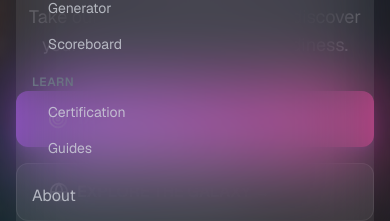
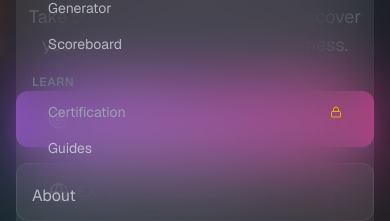
Before and after one commit to yashkulshrestha1102/data-protection-galaxy, a Next.js app: page / in a window 390 px wide. Both pictures are taken after a click on the button "Toggle menu". Shown: the part 303-524 px from the top of the page. Built offline with nearby package versions, Linux system fonts and the light colour scheme.

Commit message:
certificate pe lock lagya hi

```diff
--- a/components/layout/Header.tsx
+++ b/components/layout/Header.tsx
@@ -3,7 +3,7 @@
 import Link from "next/link";
 import { usePathname } from "next/navigation";
 import { useState } from "react";
-import { Menu, X, ChevronDown } from "lucide-react";
+import { Menu, X, ChevronDown, Lock, Info } from "lucide-react";
 
 // ===== RESOURCES DROPDOWN ITEMS =====
 const resourcesDropdown = [
@@ -18,19 +18,27 @@ const toolsDropdown = [
   { href: "/scorecard", label: "Scoreboard" },
 ];
 
-// ===== LEARN DROPDOWN ITEMS =====
+// ===== LEARN DROPDOWN ITEMS (SIRF Certification Locked) =====
 const learnDropdown = [
-  { href: "/certificate-course", label: "Certification" },
-  { href: "/resources/guides", label: "Guides" },
+  { href: "/certificate-course", label: "Certification", locked: true },
+  { href: "/resources/guides", label: "Guides", locked: false },
 ];
 
 export const Header = () => {
   const [isOpen, setIsOpen] = useState(false);
   const [openDropdown, setOpenDropdown] = useState<string | null>(null);
+  const [showLockMessage, setShowLockMessage] = useState<string | null>(null);
   const pathname = usePathname();
 
   const handleMouseEnter = (dropdown: string) => setOpenDropdown(dropdown);
   const handleMouseLeave = () => setOpenDropdown(null);
+
+  // Locked link par click hone par message dikhane ka function
+  const handleLockedClick = (label: string) => {
+    setShowLockMessage(`${label} section is Coming Soon. Under Maintenance!`);
+    // 3 second baad message gayab
+    setTimeout(() => setShowLockMessage(null), 3000);
+  };
 
   return (
     <header className="fixed top-0 left-0 right-0 z-50 bg-white/5 backdrop-blur-2xl border-b border-white/10 shadow-[0_8px_32px_rgba(0,0,0,0.4)]">
@@ -162,7 +170,7 @@ export const Header = () => {
               )}
             </div>
 
-            {/* Learn Dropdown */}
+            {/* Learn Dropdown (SIRF Certification Locked) */}
             <div
               className="relative"
               onMouseEnter={() => handleMouseEnter('learn')}
@@ -182,6 +190,18 @@ export const Header = () => {
               {openDropdown === 'learn' && (
                 <div className="absolute top-full left-0 mt-2 w-48 bg-black/90 backdrop-blur-2xl border border-white/10 rounded-xl shadow-2xl py-2">
                   {learnDropdown.map((item) => (
+                    item.locked ? (
+                      // Locked Item (Certification)
+                      <div
+                        key={item.href}
+                        onClick={() => handleLockedClick(item.label)}
+                        className="flex items-center justify-between px-4 py-2.5 text-sm text-gray-400 cursor-not-allowed hover:bg-white/5"
+                      >
+                        <span>{item.label}</span>
+                        <Lock className="w-3 h-3 text-yellow-500" />
+                      </div>
+                    ) : (
+                      // Open Item (Guides)
                       <Link
                         key={item.href}
                         href={item.href}
@@ -194,6 +214,7 @@ export const Header = () => {
                       >
                         {item.label}
                       </Link>
+                    )
                   ))}
                 </div>
               )}
@@ -236,7 +257,7 @@ export const Header = () => {
           </button>
         </div>
 
-        {/* ===== MOBILE NAVIGATION (Complete) ===== */}
+        {/* ===== MOBILE NAVIGATION (SIRF Certification Locked) ===== */}
         {isOpen && (
           <div className="md:hidden py-4 border-t border-white/10 bg-white/5 backdrop-blur-xl">
             <nav className="flex flex-col gap-1">
@@ -266,13 +287,30 @@ export const Header = () => {
                 ))}
               </div>
 
-              {/* Learn - Mobile */}
+              {/* Learn - Mobile (SIRF Certification Locked) */}
               <div className="px-4 py-1">
                 <p className="text-xs text-gray-500 uppercase tracking-wider font-semibold mb-1">Learn</p>
                 {learnDropdown.map((item) => (
-                  <Link key={item.href} href={item.href} prefetch={true} onClick={() => setIsOpen(false)} className={`block px-4 py-2 rounded-lg transition-all text-sm ${pathname === item.href ? 'text-white bg-purple-500/20 font-semibold' : 'text-gray-300/80 hover:text-white hover:bg-white/10'}`}>
+                  item.locked ? (
+                    <div
+                      key={item.href}
+                      onClick={() => handleLockedClick(item.label)}
+                      className="flex items-center justify-between px-4 py-2 rounded-lg text-sm text-gray-400 cursor-not-allowed"
+                    >
+                      <span>{item.label}</span>
+                      <Lock className="w-3 h-3 text-yellow-500" />
+                    </div>
+                  ) : (
+                    <Link
+                      key={item.href}
+                      href={item.href}
+                      prefetch={true}
+                      onClick={() => setIsOpen(false)}
+                      className={`block px-4 py-2 rounded-lg transition-all text-sm ${pathname === item.href ? 'text-white bg-purple-500/20 font-semibold' : 'text-gray-300/80 hover:text-white hover:bg-white/10'}`}
+                    >
                       {item.label}
                     </Link>
+                  )
                 ))}
               </div>
 
@@ -290,6 +328,14 @@ export const Header = () => {
           </div>
         )}
       </div>
+
+      {/* ===== LOCKED MESSAGE TOAST (Popup) ===== */}
+      {showLockMessage && (
+        <div className="fixed bottom-8 left-1/2 -translate-x-1/2 z-[100] flex items-center gap-3 bg-black/90 border border-yellow-500/30 text-white px-6 py-3 rounded-xl shadow-2xl backdrop-blur-xl">
+          <Info className="w-5 h-5 text-yellow-400" />
+          <span className="text-sm font-medium">{showLockMessage}</span>
+        </div>
+      )}
     </header>
   );
 };
```
Lines whose indentation alone changed are shown as unchanged.
